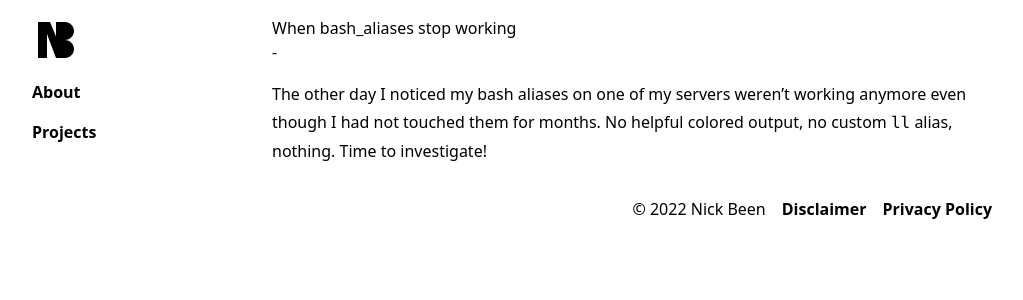
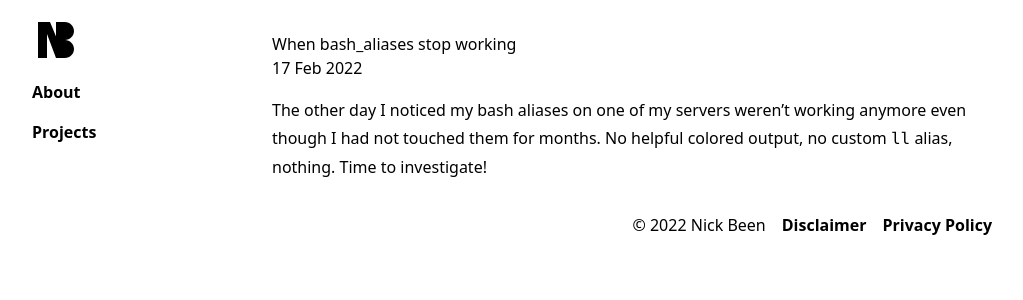
Before and after one commit to nickbeen/nickbeen.github.io, a Jekyll site: the page built from index.html, in a window 1280 px wide. Shown: the top 300 px of the page, without its empty margins (128-1151 px from the left). Built offline with Jekyll 4.4.1, drawn with Linux system fonts in a browser that asks for light colours.

Commit message:
Move loop to layout file to fix post.date variable not working on index.html

```diff
--- a/_layouts/home.html
+++ b/_layouts/home.html
@@ -2,11 +2,10 @@
 layout: default
 ---
 
-<ul>
-  {% for post in site.posts %}
-  <li>
-    <a href="{{ post.url }}">{{ post.title }}</a>
-    <div>{{ page.date | date_to_rfc822 }} - {{ post.excerpt }}</div>
-  </li>
-  {% endfor %}
-</ul>
+{% for post in site.posts %}
+<article class="my-4">
+  <a href="{{ post.url }}">{{ post.title }}</a>
+  <div>{{ post.date | date_to_string }}</div>
+  {{ post.excerpt }}
+</article>
+{% endfor %}
--- a/index.html
+++ b/index.html
@@ -1,11 +1,3 @@
 ---
 layout: home
 ---
-
-{% for post in site.posts %}
-<article>
-  <a href="{{ post.url }}">{{ post.title }}</a>
-  <div>{{ post.date | date_to_string }}</div>
-  {{ post.excerpt }}
-</article>
-{% endfor %}
```
